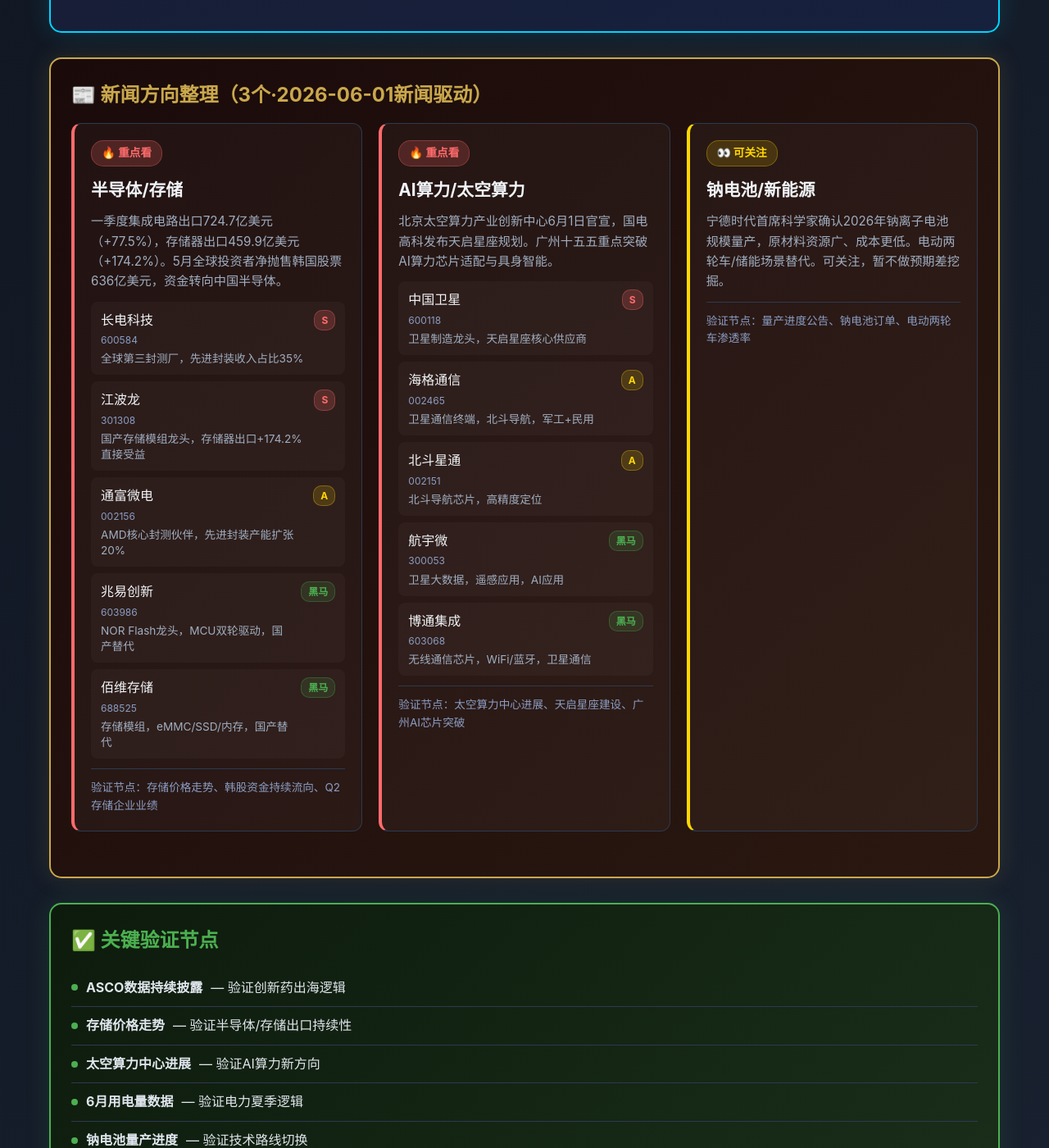
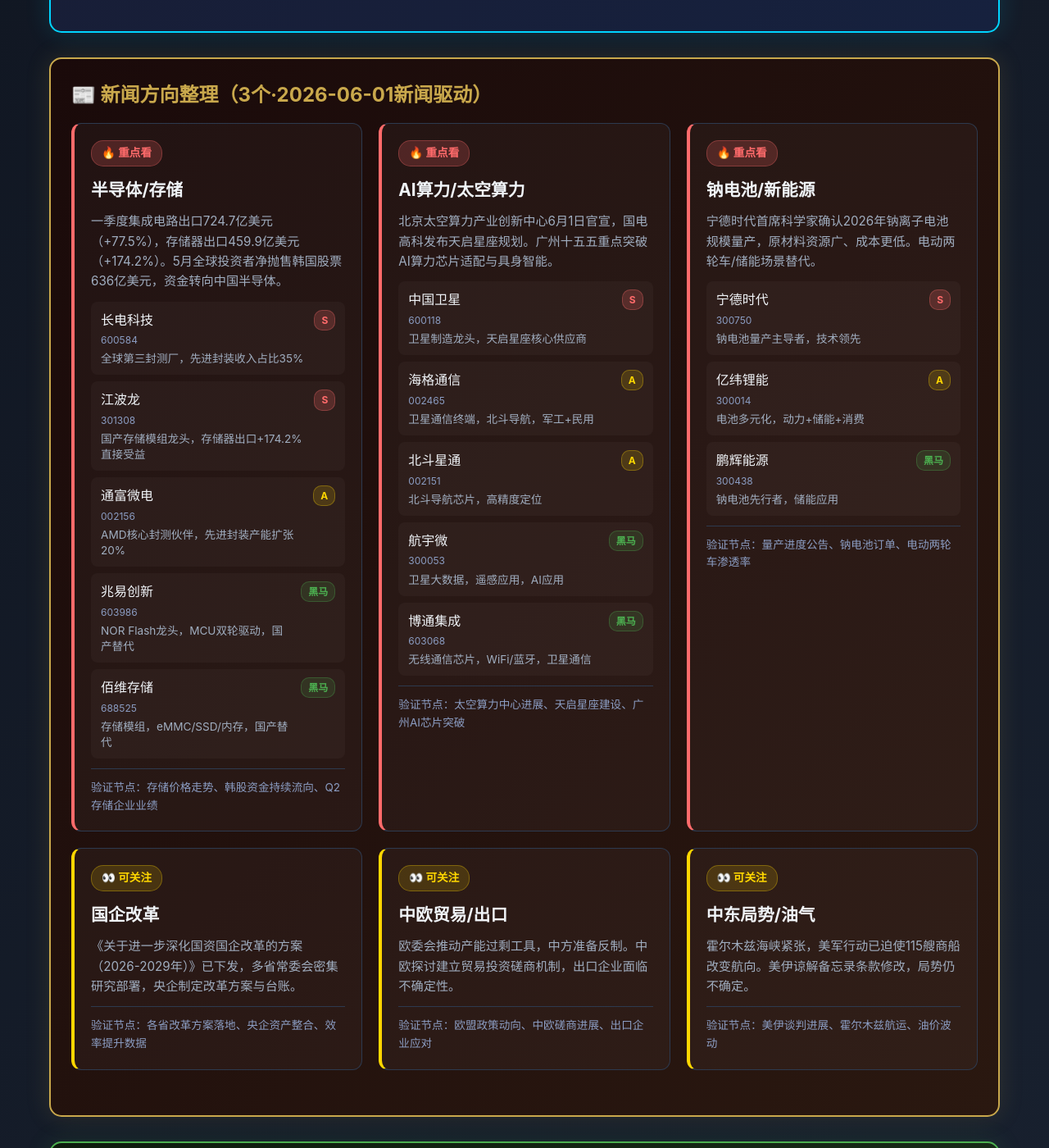
Before and after one commit to xiaoyi0319a/yixue-dashboard, a Jekyll site: the page index.html, which Jekyll copies as it is, in a window 1280 px wide and 1400 px high, scrolled down 2973 px. Shown: the whole window at 82% size. Built offline with Jekyll 4.4.1, drawn with Linux system fonts in a browser that asks for light colours.

Commit message:
fix: 新闻板块补全6个方向（3🔥+3👀）

```diff
--- a/index.html
+++ b/index.html
@@ -658,11 +658,61 @@
                 </div>
 
                 <!-- 方向3：钠电池/新能源 -->
+                <div class="news-card hot">
+                    <span class="tag tag-hot">🔥 重点看</span>
+                    <h3>钠电池/新能源</h3>
+                    <p>宁德时代首席科学家确认2026年钠离子电池规模量产，原材料资源广、成本更低。电动两轮车/储能场景替代。</p>
+                    <div class="buzhang-list">
+                        <div class="buzhang-item">
+                            <div class="buzhang-left">
+                                <div class="buzhang-name">宁德时代</div>
+                                <div class="buzhang-code">300750</div>
+                                <div class="buzhang-logic">钠电池量产主导者，技术领先</div>
+                            </div>
+                            <span class="buzhang-tag bz-s">S</span>
+                        </div>
+                        <div class="buzhang-item">
+                            <div class="buzhang-left">
+                                <div class="buzhang-name">亿纬锂能</div>
+                                <div class="buzhang-code">300014</div>
+                                <div class="buzhang-logic">电池多元化，动力+储能+消费</div>
+                            </div>
+                            <span class="buzhang-tag bz-a">A</span>
+                        </div>
+                        <div class="buzhang-item">
+                            <div class="buzhang-left">
+                                <div class="buzhang-name">鹏辉能源</div>
+                                <div class="buzhang-code">300438</div>
+                                <div class="buzhang-logic">钠电池先行者，储能应用</div>
+                            </div>
+                            <span class="buzhang-tag bz-h">黑马</span>
+                        </div>
+                    </div>
+                    <div class="news-meta">验证节点：量产进度公告、钠电池订单、电动两轮车渗透率</div>
+                </div>
+
+                <!-- 方向4：国企改革 -->
                 <div class="news-card watch">
                     <span class="tag tag-watch">👀 可关注</span>
-                    <h3>钠电池/新能源</h3>
-                    <p>宁德时代首席科学家确认2026年钠离子电池规模量产，原材料资源广、成本更低。电动两轮车/储能场景替代。可关注，暂不做预期差挖掘。</p>
-                    <div class="news-meta">验证节点：量产进度公告、钠电池订单、电动两轮车渗透率</div>
+                    <h3>国企改革</h3>
+                    <p>《关于进一步深化国资国企改革的方案（2026-2029年）》已下发，多省常委会密集研究部署，央企制定改革方案与台账。</p>
+                    <div class="news-meta">验证节点：各省改革方案落地、央企资产整合、效率提升数据</div>
+                </div>
+
+                <!-- 方向5：中欧贸易/出口 -->
+                <div class="news-card watch">
+                    <span class="tag tag-watch">👀 可关注</span>
+                    <h3>中欧贸易/出口</h3>
+                    <p>欧委会推动产能过剩工具，中方准备反制。中欧探讨建立贸易投资磋商机制，出口企业面临不确定性。</p>
+                    <div class="news-meta">验证节点：欧盟政策动向、中欧磋商进展、出口企业应对</div>
+                </div>
+
+                <!-- 方向6：中东局势/油气 -->
+                <div class="news-card watch">
+                    <span class="tag tag-watch">👀 可关注</span>
+                    <h3>中东局势/油气</h3>
+                    <p>霍尔木兹海峡紧张，美军行动已迫使115艘商船改变航向。美伊谅解备忘录条款修改，局势仍不确定。</p>
+                    <div class="news-meta">验证节点：美伊谈判进展、霍尔木兹航运、油价波动</div>
                 </div>
             </div>
         </div>
```
